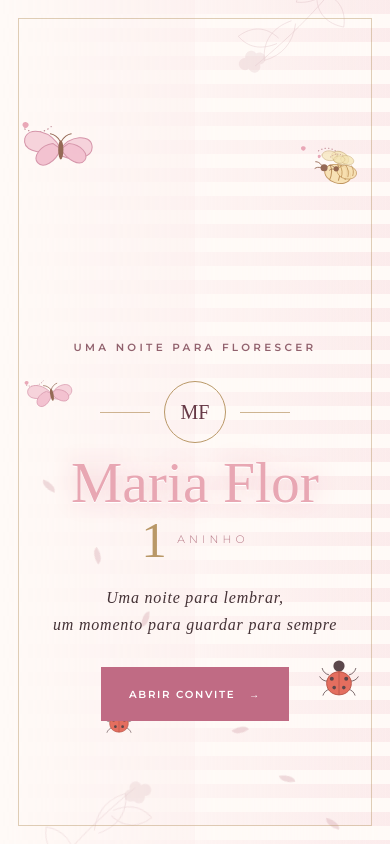
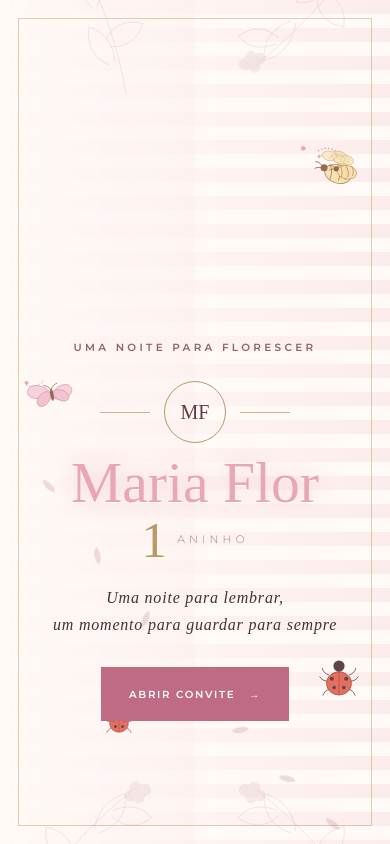
Before and after one commit to leonildomilu/Maria, a plain HTML site: page index.html in a window 390 px wide. Shown: the top 844 px of the page. Drawn offline with Linux system fonts and the light colour scheme; a web font is replaced by a local one.

Commit message:
Capa: borboleta do canto sup. esquerdo virou flor (mesma do inicio) + flor nova no canto inf. direito (4 cantos)

```diff
--- a/index.html
+++ b/index.html
@@ -86,6 +86,8 @@ a{color:inherit;text-decoration:none}
 .opening-flower{color:#bd8994;opacity:.35;width:min(32vw,340px);position:absolute}
 .opening-flower--left{bottom:-70px;left:-4vw;transform:rotate(12deg)}
 .opening-flower--right{top:-60px;right:-4vw;transform:rotate(192deg)}
+.opening-flower--top-left{top:-60px;left:-4vw;transform:scaleX(-1) rotate(-12deg)}
+.opening-flower--bottom-right{bottom:-70px;right:-4vw;transform:scaleX(-1) rotate(12deg)}
 .petals i{top:-10%;left:calc(var(--i) * 11%);opacity:.4;width:9px;height:15px;animation:fall calc(9s + var(--i)*.45s) linear infinite;animation-delay:calc(var(--i)*-.9s);background:#d8a9b2;border-radius:100% 0;position:absolute}
 
 /* ══════════ NAVEGAÇÃO ══════════ */
@@ -200,7 +202,6 @@ footer small{letter-spacing:.25em;margin-top:2rem;font-size:.57rem;display:block
 .creature--flor-l{width:210px}
 .creature--flor-s{width:125px}
 /* posições por seção */
-.opening .creature--borboleta{top:13%;left:6%}
 .opening .creature--abelha{top:19%;right:7%;transform:scaleX(-1)}
 .opening .creature--joaninha{bottom:15%;right:11%}
 .opening .creature--extra-1{top:44%;left:9%;width:72px;transform:rotate(-10deg)}
@@ -225,7 +226,6 @@ footer .creature--joaninha{top:44%;right:9%}
   .creature--joaninha{width:48px}
   .creature--flor-l{width:150px}
   .creature--flor-s{width:90px}
-  .opening .creature--borboleta{top:9%;left:4%}
   .opening .creature--abelha{top:11%;right:5%}
   .opening .creature--joaninha{bottom:11%;right:7%}
   .opening .creature--extra-1{top:38%;left:6%;width:52px}
@@ -386,7 +386,7 @@ footer .creature--joaninha{top:44%;right:9%}
     <i style="--i:0"></i><i style="--i:1"></i><i style="--i:2"></i><i style="--i:3"></i><i style="--i:4"></i>
     <i style="--i:5"></i><i style="--i:6"></i><i style="--i:7"></i><i style="--i:8"></i><i style="--i:9"></i>
   </div>
-  <svg class="creature creature--borboleta" aria-hidden="true"><use href="#borboleta"/></svg>
+  <svg class="botanical opening-flower opening-flower--top-left" aria-hidden="true"><use href="#flor"/></svg>
   <svg class="creature creature--abelha" aria-hidden="true"><use href="#abelha"/></svg>
   <svg class="creature creature--joaninha" aria-hidden="true"><use href="#joaninha"/></svg>
   <svg class="creature creature--borboleta creature--extra-1" aria-hidden="true"><use href="#borboleta"/></svg>
@@ -394,6 +394,7 @@ footer .creature--joaninha{top:44%;right:9%}
   <svg class="creature creature--joaninha creature--extra-3" aria-hidden="true"><use href="#joaninha"/></svg>
   <svg class="botanical opening-flower opening-flower--left" aria-hidden="true"><use href="#flor"/></svg>
   <svg class="botanical opening-flower opening-flower--right" aria-hidden="true"><use href="#flor"/></svg>
+  <svg class="botanical opening-flower opening-flower--bottom-right" aria-hidden="true"><use href="#flor"/></svg>
   <div class="opening-card">
     <!-- ✏️ frase de abertura -->
     <span class="eyebrow">uma noite para florescer</span>
```
